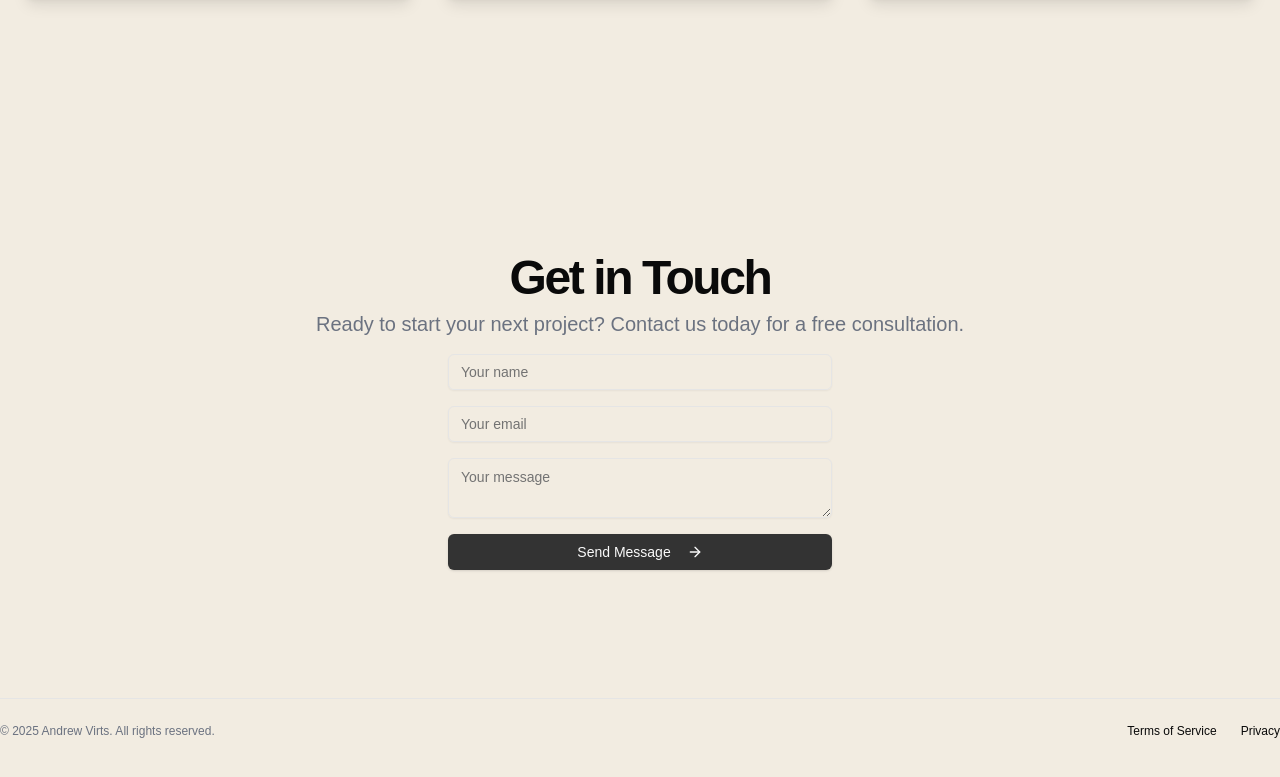
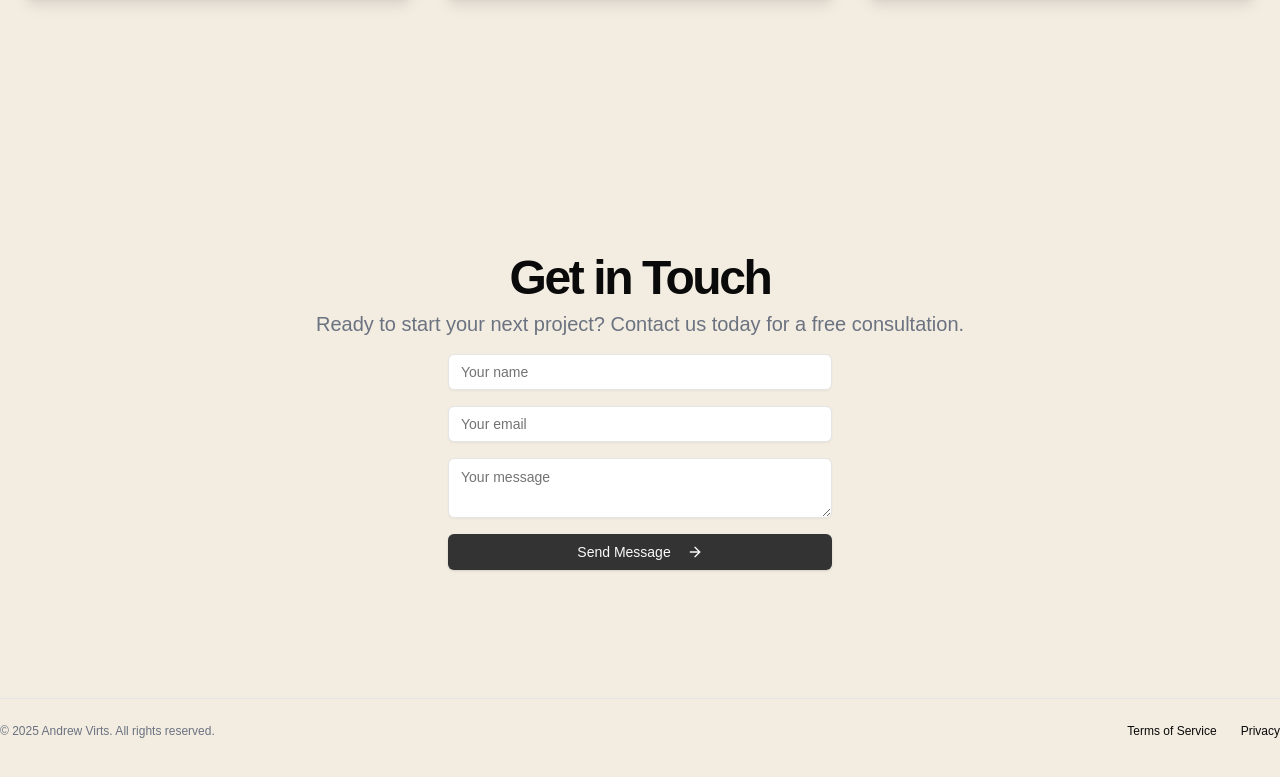
Before and after one commit to asvirts/andrew-virts, a Next.js app in the folder andrew/: page / in a window 1280 px wide. Shown: the part 3930-4707 px from the top of the page. Built offline with nearby package versions, Linux system fonts and the light colour scheme.

Commit message:
Enhance form styling on homepage by adding background color to input fields for improved visibility and user experience.

```diff
--- a/andrew/app/page.tsx
+++ b/andrew/app/page.tsx
@@ -79,9 +79,13 @@ export default function Home() {
               </div>
               <div className="w-full max-w-sm space-y-2">
                 <form className="flex flex-col space-y-4">
-                  <Input placeholder="Your name" />
-                  <Input type="email" placeholder="Your email" />
-                  <Textarea placeholder="Your message" />
+                  <Input placeholder="Your name" className="bg-white" />
+                  <Input
+                    type="email"
+                    placeholder="Your email"
+                    className="bg-white"
+                  />
+                  <Textarea placeholder="Your message" className="bg-white" />
                   <Button type="submit" className="w-full">
                     Send Message
                     <ArrowRight className="ml-2 h-4 w-4" />
```
